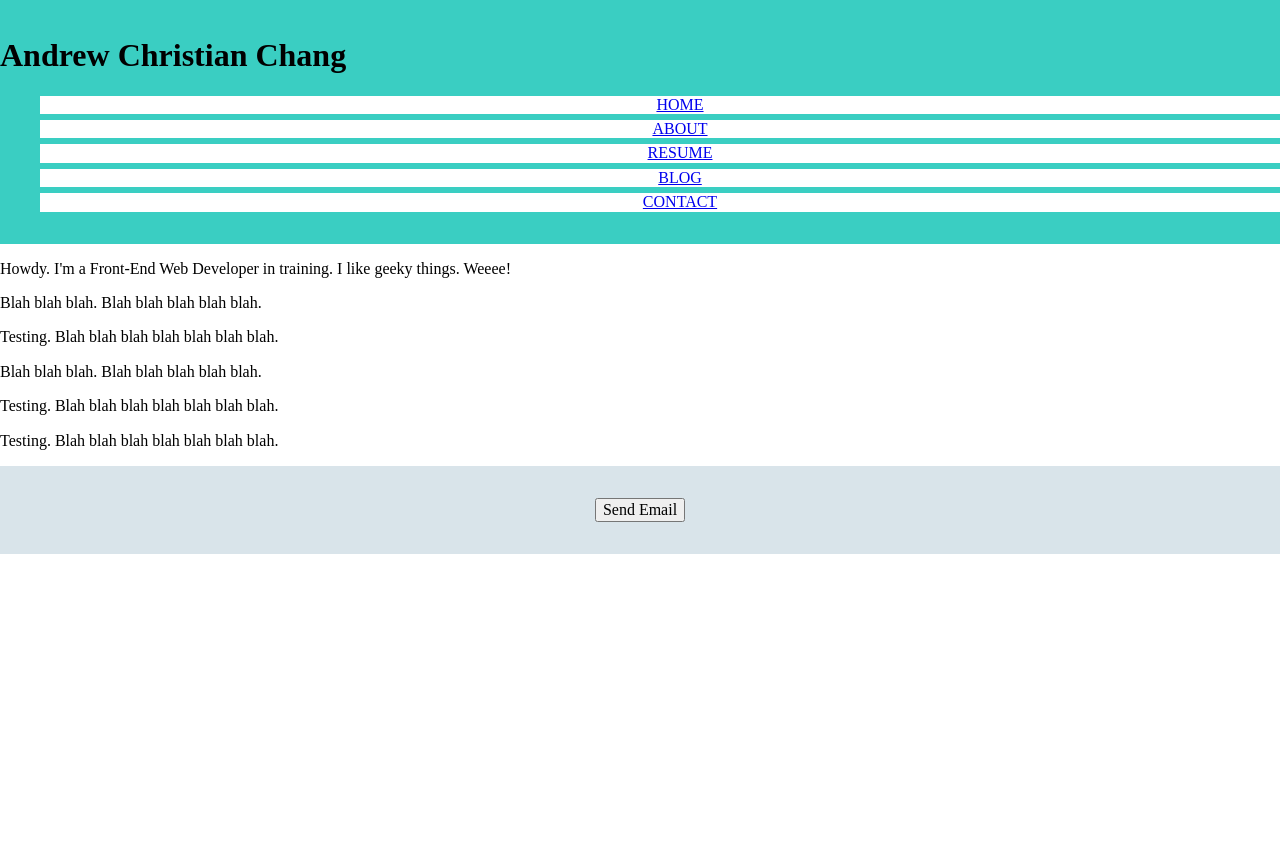
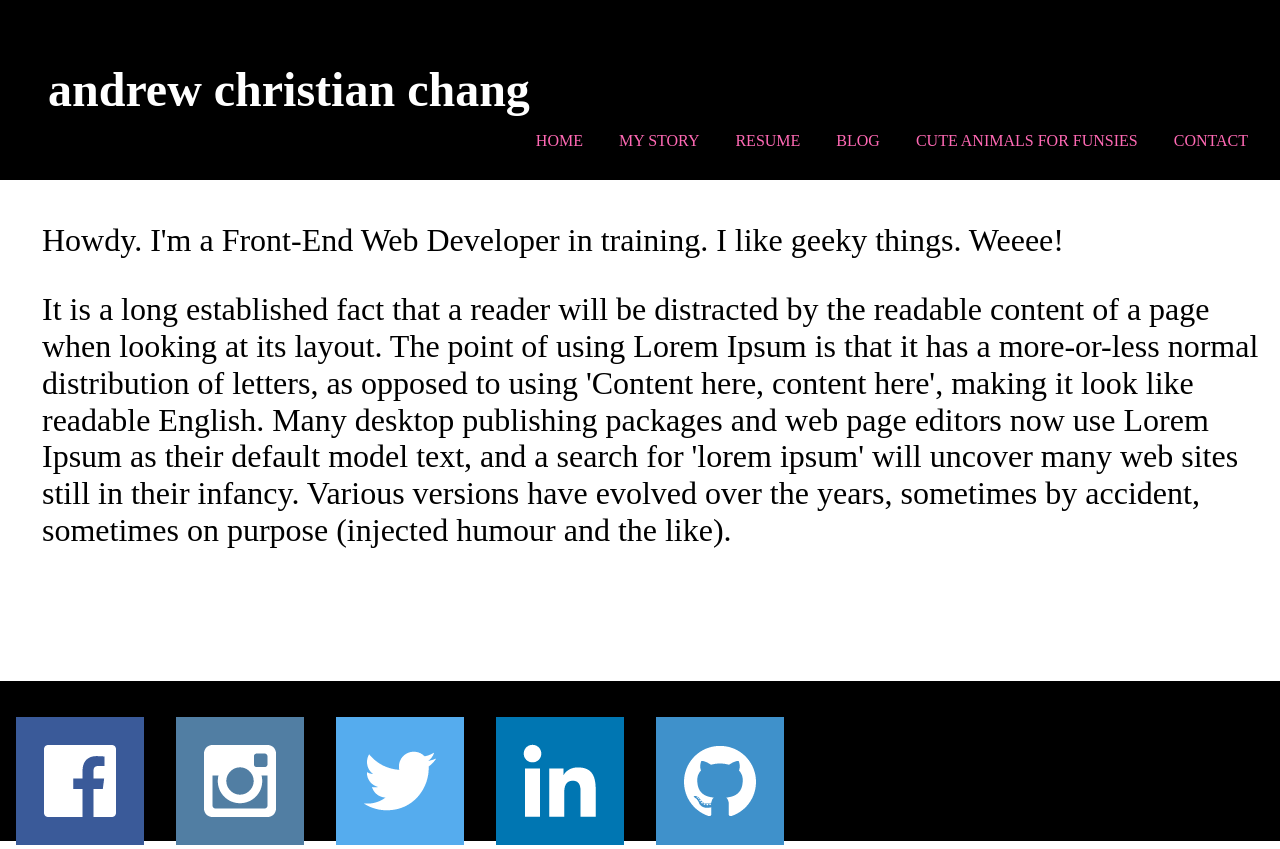
Before and after one commit to andrewchristianchang/andrewchristianchang.github.io, a plain HTML site: page index.html in a window 1280 px wide. Before the commit the page ends 800 px from the top, so only its background shows below. Drawn offline with Linux system fonts and the light colour scheme.

Commit message:
made numerous layout changes and added social media links

```diff
--- a/index.html
+++ b/index.html
@@ -11,36 +11,33 @@
         <div="wrap">
 
             <header>
-                <div class="main-header">
-                    <h1>Andrew Christian Chang</h1>
-                        <ul class="main-nav">
-                            <ul><a href="#">HOME</a></ul>
-                            <ul><a href="#">ABOUT</a></ul>
-                            <ul><a href="#">RESUME</a></ul>
-                            <ul><a href="#">BLOG</a></ul>
-                            <ul><a href="#">CONTACT</a></ul>
-                        </ul>
+                <div class="container-fluid">
+                    <div class="main-header">
+                        <h1>andrew christian chang</h1>
+                            <ll class="main-nav">
+                                <ll><a href="#">HOME</a></ll>
+                                <ll><a href="#">MY STORY</a></ll>
+                                <ll><a href="#">RESUME</a></ll>
+                                <ll><a href="#">BLOG</a></ll>
+                                <ll><a href="#">CUTE ANIMALS FOR FUNSIES</a></ll>
+                                <ll><a href="#">CONTACT</a></ll>
+                            </ul>
+                    </div>
                 </div>
             </header>
-
-            <p>Howdy. I'm a Front-End Web Developer in training. I like geeky things. Weeee!</p>
-
-            <div class="row">
-                <div class="column"><p>Blah blah blah. Blah blah blah blah blah.</p></div>
-                <div class="column"><p>Testing. Blah blah blah blah blah blah blah.</p></div>
-            </div>
-
-            <div class="row">
-                <div class="column"><p>Blah blah blah. Blah blah blah blah blah.</p></div>
-                <div class="column"><p>Testing. Blah blah blah blah blah blah blah.</p></div>
-                <div class="column"><p>Testing. Blah blah blah blah blah blah blah.</p></div>
-            </div>
-
+                <div class="main-body">
+                    <p>Howdy. I'm a Front-End Web Developer in training. I like geeky things. Weeee!</p>
+                    <p>It is a long established fact that a reader will be distracted by the readable content of a page when looking at its layout. The point of using Lorem Ipsum is that it has a more-or-less normal distribution of letters, as opposed to using 'Content here, content here', making it look like readable English. Many desktop publishing packages and web page editors now use Lorem Ipsum as their default model text, and a search for 'lorem ipsum' will uncover many web sites still in their infancy. Various versions have evolved over the years, sometimes by accident, sometimes on purpose (injected humour and the like).</p>
+               </div>
             <footer>
                 <div class="main-footer">
-                    <form method="post" action="mailto:andrewchristianchang@gmail.com" >
-                    <input type="submit" value="Send Email" />
-                    </form>
+                    <div class="social-media">
+                        <a href="https://www.facebook.com/profile.php?id=164002870" target="_blank" title="Facebook"><img src="images/Facebook.png" alt="Facebook"></a>
+                        <a href="https://www.instagram.com/andrewchristianchang/" target="_blank" title="Instagram"><img src="images/Instagram.png" alt="Instagram"></a>
+                        <a href="https://twitter.com/achristianchang" target="_blank" title="Twitter"><img src="images/Twitter.png" alt="Twitter"></a>
+                        <a href="https://www.linkedin.com//in/andrew-chang-00a157125" target="_blank" title="LinkedIn"><img src="images/Linkedin.png" alt="LinkedIn"></a>
+                        <a href="https://github.com/andrewchristianchang/" target="_blank" title="GitHub"><img src="images/Github.png" alt="GitHub"></a>
+                    </div>
                 </div>
             </footer>
 
--- a/style.css
+++ b/style.css
@@ -4,31 +4,79 @@
 .container {
     padding-left: 1em;
     padding-right: 1em;
+    margin: 0;
 }
 
-.main-nav li,
-.main-nav ul {
-    background: white;
-    text-align: center;
-    margin-top: 6px;
-    margin-bottom: 6px;
+.main-nav,
+.main-nav li {
+    float: right;
+    padding-right: 1em;
 }
 
 .main-header {
-    background: #3acec2;
-    padding: 1em 0;
-    text
+    background: black;
+    padding: 3em 0;
+    width: 100%;
+    color: white;
+}
+
+.main-body {
+    position: relative;
+    padding: 10px;
+    padding-bottom: 160px;
 }
 
 .main-footer {
-    text-align: center;
-    padding: 2em 0;
-    background: #d9e4ea;
+    position: absolute;
+    bottom: 0;
+    height: 160px;
+    width: 100%;
+    background: black;
+}
+
+.social-media {
+    display: flex;
+    position:absolute;
+    bottom:0;
+    width:100%;
+    height:140px;
+}
+
+/* ----- Stylization ----- */
+
+h1 {
+    padding-left: 1em;
+    font-family: initial;
+    font-size: 3em;
+    line-height: 20px
+}
+
+p {
+    padding-left: 1em;
+    font-size: 2em;
+}
+
+a {
+    text-decoration: none;
+    color: hotpink;
+    padding: 1em;
+}
+
+html {
+    position: relative;
+    min-height: 100%;
+}
+
+body {
+    margin: 0 0 100px; /* bottom equals footer height */
 }
 
 /* ==============================
     Media Queries
 ================================= */
+
+@media (min-width: 480px) {
+}
 
 @media (min-width: 769px) {
     .wrap {
```
Also changed, not shown: images/Facebook.png (added), images/Github.png (added), images/Instagram.png (added), images/Linkedin.png (added), images/Twitter.png (added).
